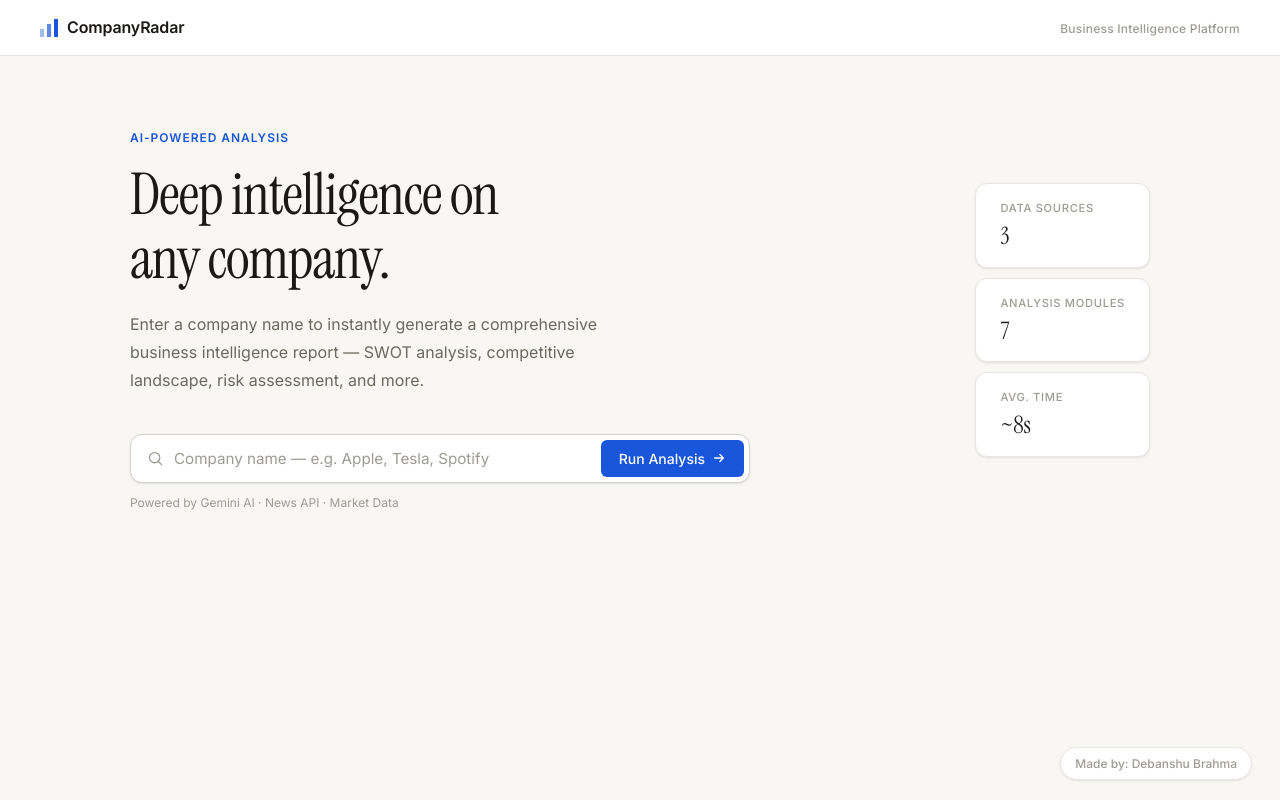
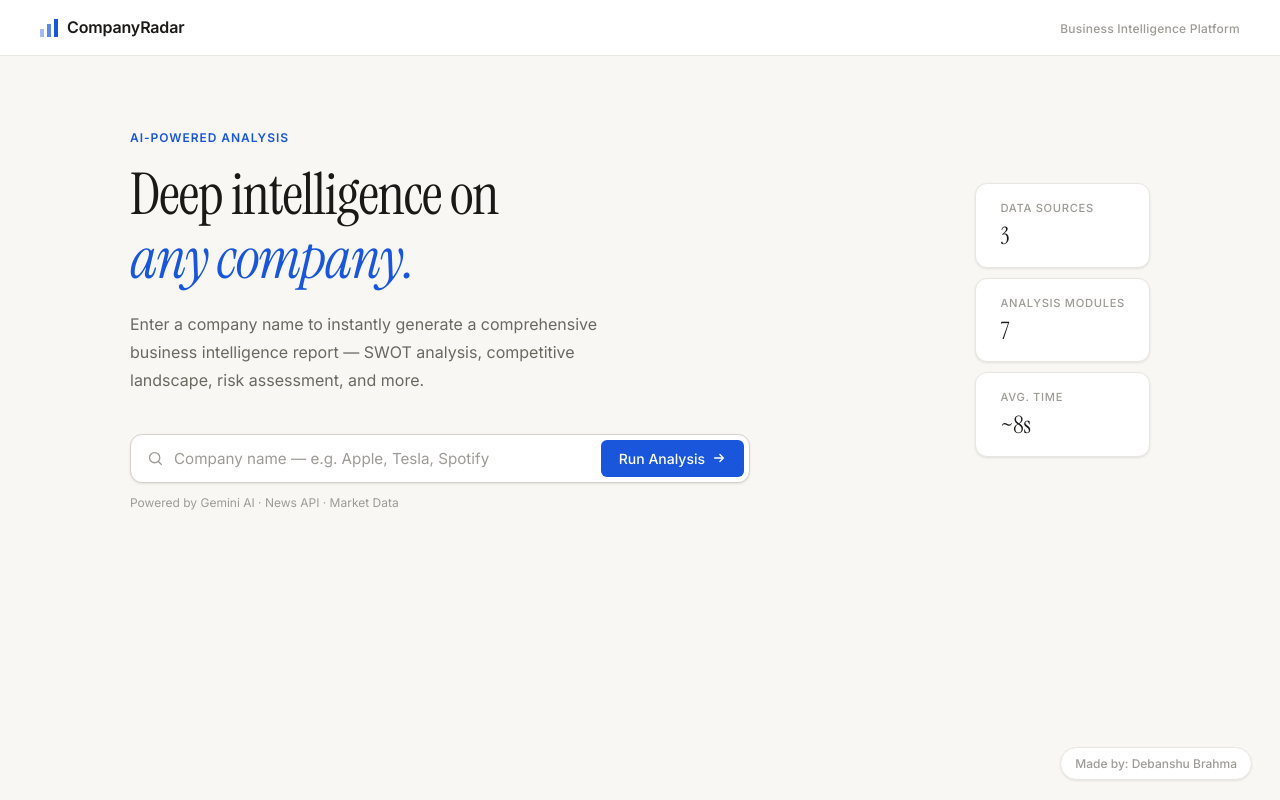
Before and after one commit to debanshuu/CompanyRadar, a website: page public/index.html in a window 1280 px wide. Drawn offline with nearby package versions, Linux system fonts and the light colour scheme.

Commit message:
Update index.html

```diff
--- a/public/index.html
+++ b/public/index.html
@@ -37,7 +37,7 @@
     <section class="hero">
       <div class="hero-content">
         <p class="hero-eyebrow">AI-Powered Analysis</p>
-        <h1 class="hero-title">Deep intelligence on<br><em></em>any company.</em></h1>
+        <h1 class="hero-title">Deep intelligence on<br><em>any company.</em></h1>
         <p class="hero-sub">Enter a company name to instantly generate a comprehensive business intelligence report — SWOT analysis, competitive landscape, risk assessment, and more.</p>
 
         <div class="search-wrap">
```
